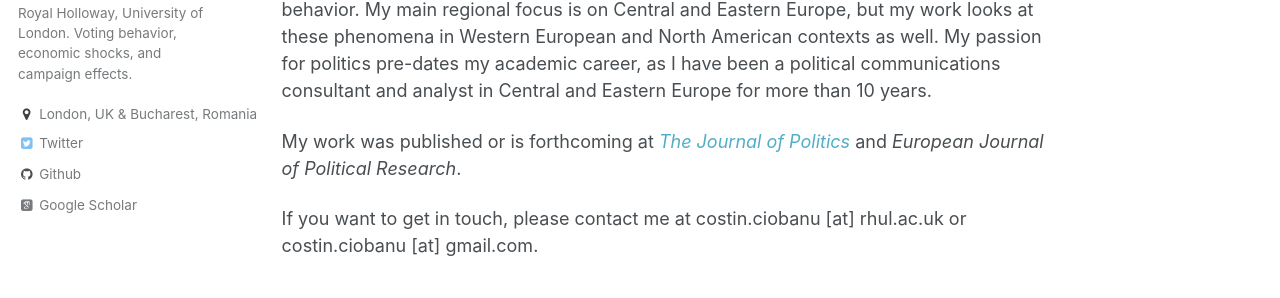
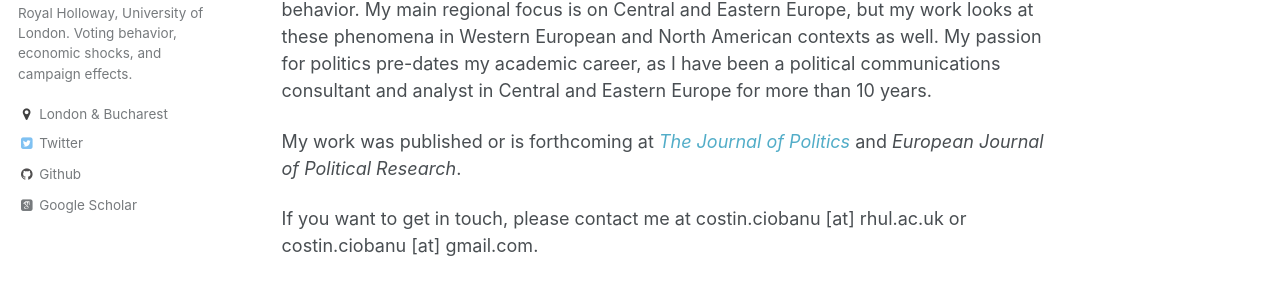
Before and after one commit to costinciobanu/costinciobanu.github.io, a Jekyll site: the page built from _pages/about.md, in a window 1280 px wide. Shown: the part 402-700 px from the top of the page. Built offline with Jekyll 4.4.1, drawn with Linux system fonts in a browser that asks for light colours; some web fonts are replaced.

Commit message:
Update _config.yml

```diff
--- a/_config.yml
+++ b/_config.yml
@@ -82,7 +82,7 @@ author:
   name             : ""
   avatar           : "Photo_Costin_Ciobanu.jpg"
   bio              : "Postdoctoral Researcher - Royal Holloway, University of London. Voting behavior, economic shocks, and campaign effects."
-  location         : "London, UK & Bucharest, Romania"
+  location         : "London & Bucharest"
   employer         :
   googlescholar    : "https://scholar.google.com/citations?user=e1k8WooAAAAJ&hl=en"
   email            :
```
